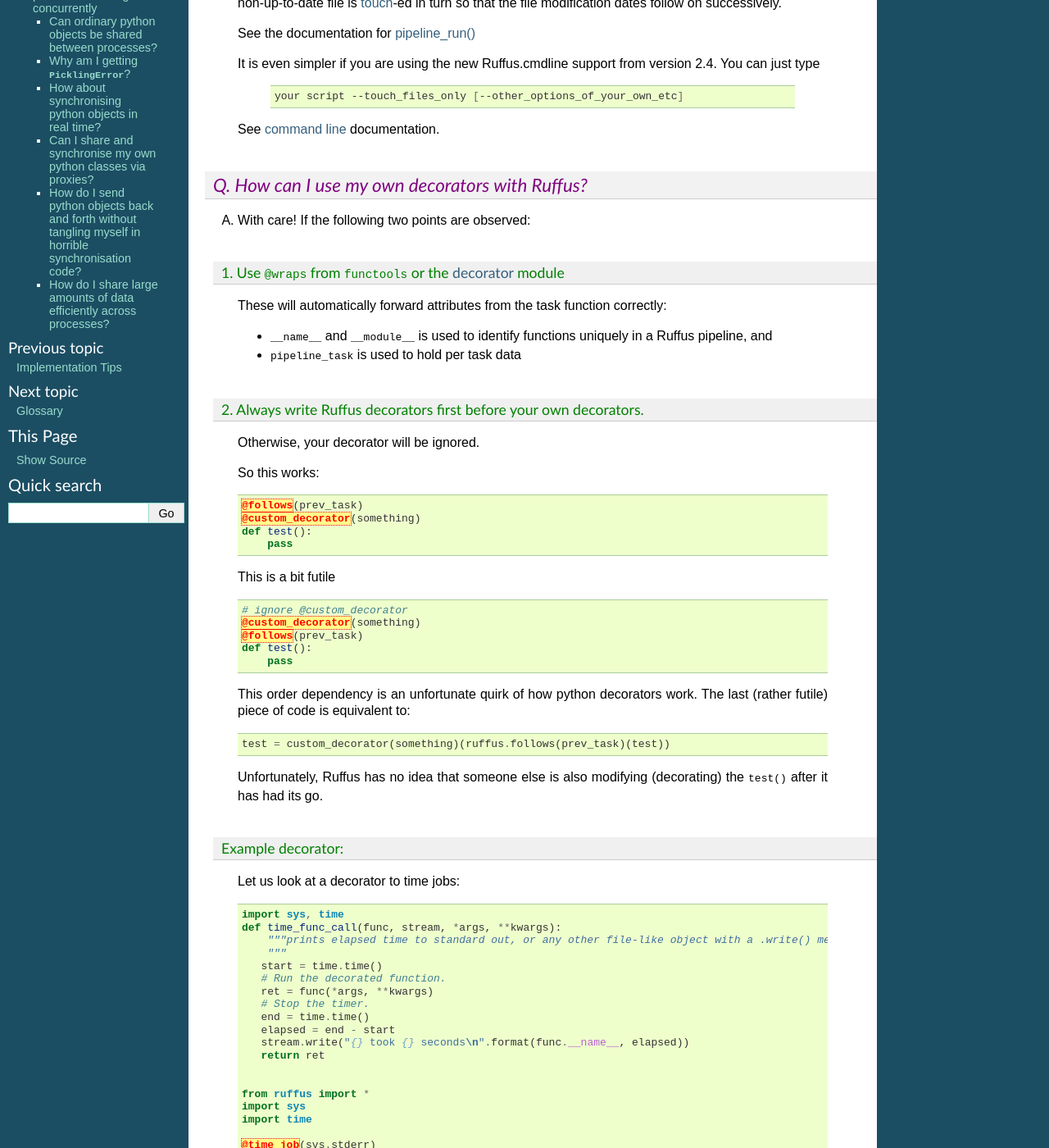
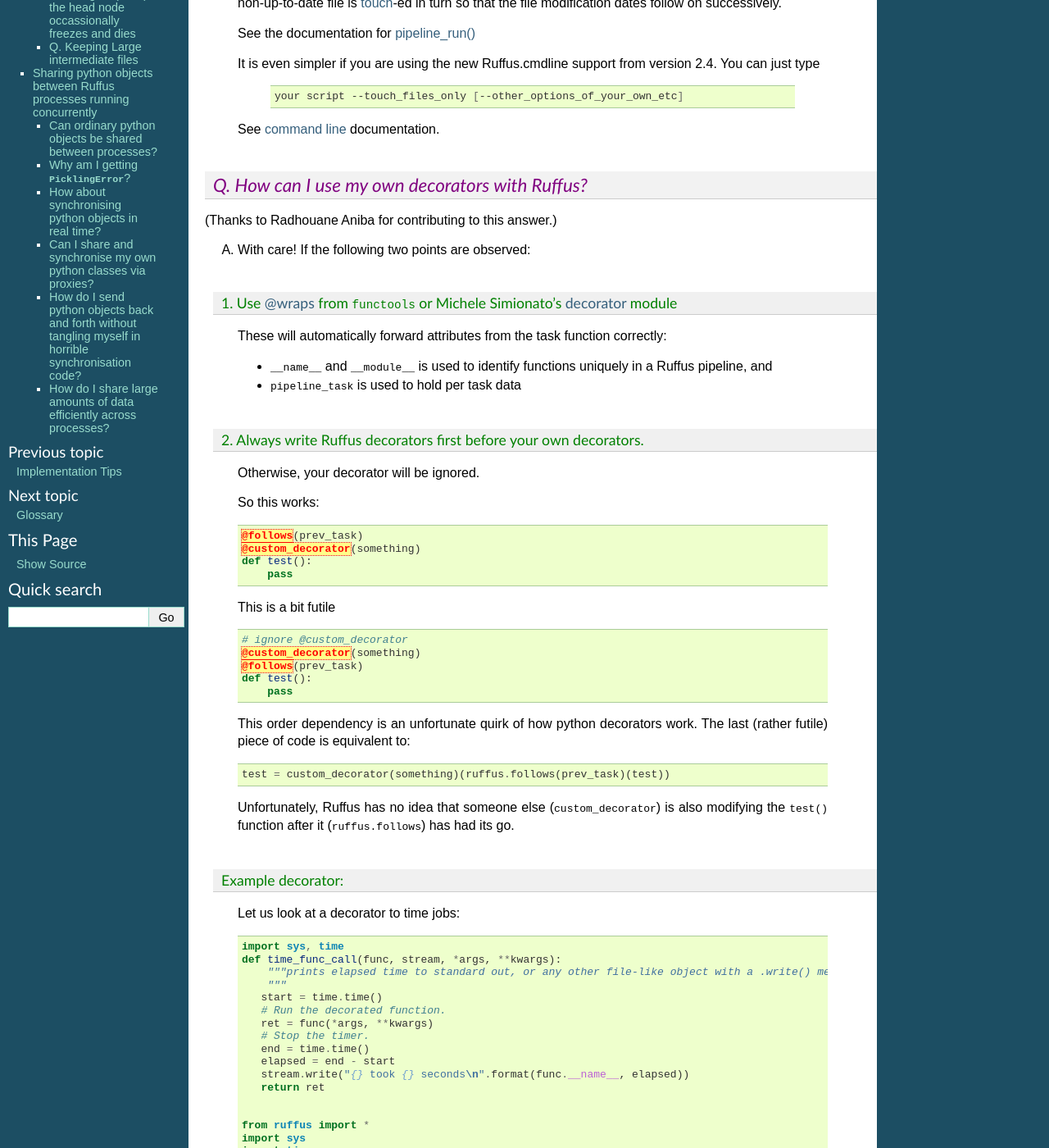
Before and after one commit to cgat-developers/ruffus, a Sphinx documentation site: the page built from doc/faq.rst, in a window 1280 px wide and 1400 px high, scrolled down 1515 px. Shown: the whole window at 82% size. Built offline with Sphinx 7.4.7, drawn with Linux system fonts in a browser that asks for light colours; formulas are drawn with MathJax 3; the version number could not be read and is left out; some of the changed text lies outside the part shown.

Commit message:
Add using decorators to fAQ

```diff
--- a/doc/faq.rst
+++ b/doc/faq.rst
@@ -103,11 +103,13 @@
 Q. How can I use my own decorators with Ruffus?
 ========================================================================================
 
+(Thanks to Radhouane Aniba for contributing to this answer.)
+
 A. With care! If the following two points are observed:
 
-__________________________________________________________________________________________________________
-1. Use ``@wraps`` from ``functools`` or the `decorator <https://pypi.python.org/pypi/decorator>`__ module
-__________________________________________________________________________________________________________
+____________________________________________________________________________________________________________________________________________________________________________________________________________________
+1. Use `@wraps <https://docs.python.org/2/library/functools.html#functools.wraps>`__  from ``functools`` or Michele Simionato's `decorator <https://pypi.python.org/pypi/decorator>`__ module
+____________________________________________________________________________________________________________________________________________________________________________________________________________________
 
     These will automatically forward attributes from the task function correctly:
 
@@ -147,8 +149,8 @@
 
         test = custom_decorator(something)(ruffus.follows(prev_task)(test))
 
-    Unfortunately, Ruffus has no idea that someone else is also modifying (decorating) the ``test()``
-    after it has had its go.
+    Unfortunately, Ruffus has no idea that someone else (``custom_decorator``) is also modifying the ``test()`` function
+    after it (``ruffus.follows``) has had its go.
 
 
 
@@ -215,9 +217,9 @@
                 return wrapper
             return actual_time_job
 
-_____________________________________________________
-2. Using decorator
-_____________________________________________________
+__________________________________________________________________________________________________________
+2. Using Michele Simionato's `decorator <https://pypi.python.org/pypi/decorator>`__ module
+__________________________________________________________________________________________________________
 
 
     .. code-block:: python
```
Also changed, not shown: other parts of doc/faq.rst (+6 -6 lines).
